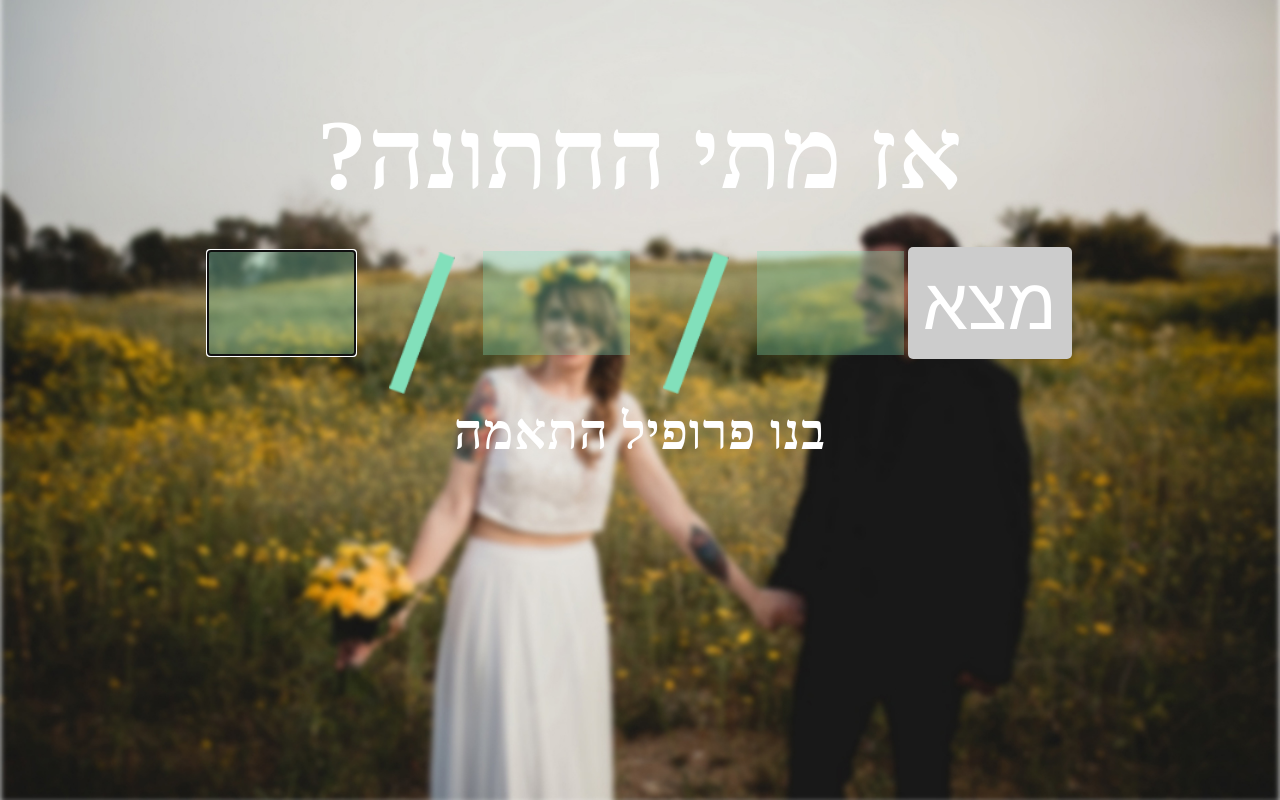
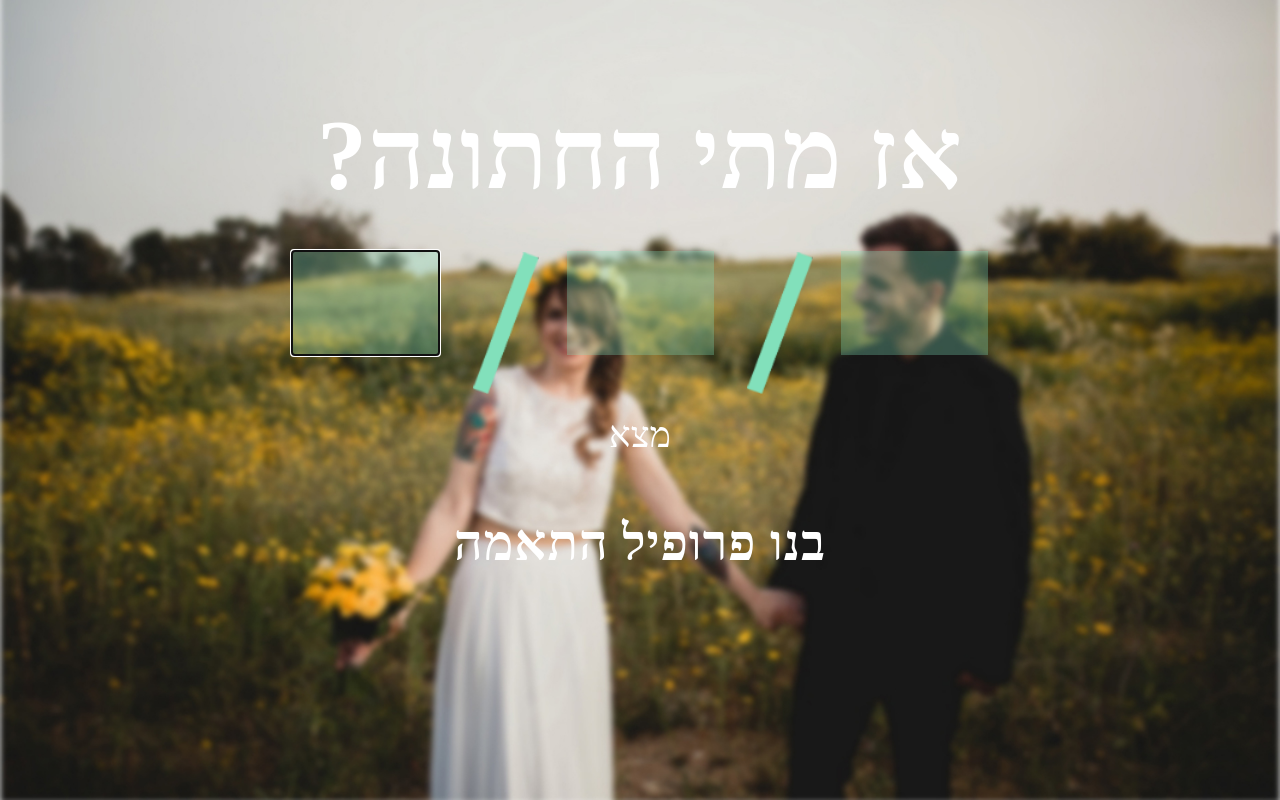
Before and after one commit to nogashimoni/GetWeddy, a website: page client/index.html in a window 1280 px wide. Drawn offline with Linux system fonts and the light colour scheme; a web font is replaced by a local one.

Commit message:
categories page

```diff
--- a/client/css/custom.css
+++ b/client/css/custom.css
@@ -2,8 +2,6 @@
     font-size: 72px;
     color: white;
     background-color: rgba(130,226,188,0.3);
-    /*opacity: 50;*/
-    /*border-color: transparent;*/
     maxlength: "2";
     font-size: 72px;
     border-style: none;
@@ -12,11 +10,15 @@
 
 input[type=submit] {
     padding:5px 15px;
-    background:#ccc;
-    border:0 none;
-    cursor:pointer;
-    -webkit-border-radius: 5px;
-    border-radius: 5px;
+    background: transparent;
+    cursor: hand;
+    /*-webkit-border-radius: 5px;*/
+    /*border-radius: 5px;*/
+    /*border-radius: 50%;*/
+    border-color: white;
+    border-width: thick;
+    font-family: Alef;
+    font-size: 36px;
 }
 
 h1 {
@@ -28,7 +30,7 @@ h1 {
 h2 {
     font-family: Alef;
     font-size: 50px;
-    /*margin-top: 100px;*/
+    margin: 50px;
 }
 
 @font-face {
--- a/client/index.html
+++ b/client/index.html
@@ -44,10 +44,12 @@
                 <input type="text" name="month" size="2" maxlength="2">
                 <img src="img/slash.png"/>
                 <input type="text" name="year" size="2" maxlength="2">
-                <input type="submit" value="מצא">
+                <br><input type="submit" value="מצא">
             </form>
         </span>
-        <h2>בנו פרופיל התאמה</h2>
+        <div>
+            <h2>בנו פרופיל התאמה</h2>
+        </div>
     </header>
 
     <!--<a href="#about" class="btn btn-circle page-scroll">-->
```
Also changed, not shown: client/categories.html (added, +10 -0 lines).
